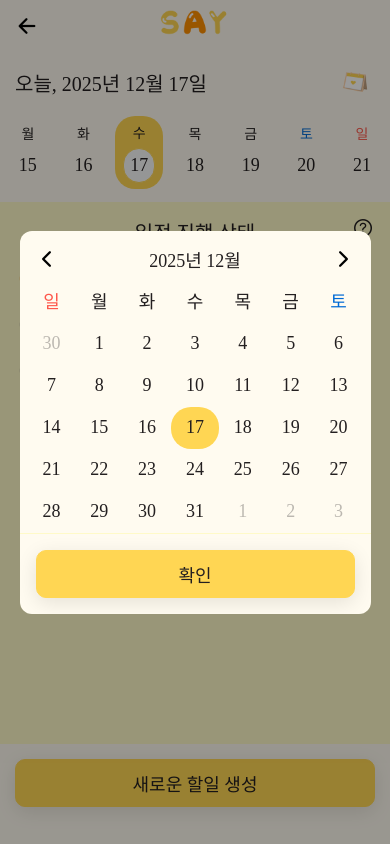
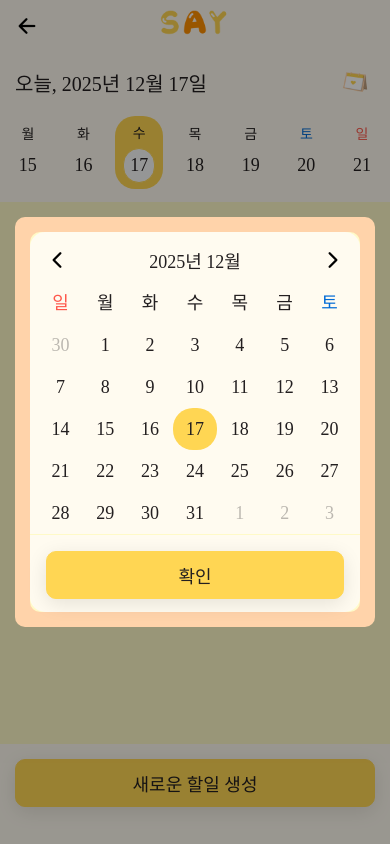
Before and after one commit to ins62o/SAY, a React Native app: screen /Calendar in a window 390 px wide. Both pictures are taken after a click on the element 355 px from the left and 82 px from the top of the page. Built offline with nearby package versions, Linux system fonts and the light colour scheme; a web font is replaced by a local one.

Commit message:
캘린더 모달 , 캐릭터 선택 모달, 기본 모달 컴포넌트화

```diff
--- /dev/null
+++ b/src/components/Modal/BaseModal.tsx
@@ -0,0 +1,83 @@
+/* React & React Native */
+import React, { ReactNode } from "react";
+import { Modal, StyleSheet, View, Pressable } from "react-native";
+
+/* Styles */
+import { COLORS } from "../../common/colors";
+
+type BaseModalProps = {
+  visible: boolean;
+  onClose: () => void;
+  children: ReactNode;
+  width?: number;
+  height?: number;
+  innerWidth?: number;
+  innerHeight?: number;
+  innerPadding?: number;
+};
+
+export default function BaseModal({
+  visible,
+  onClose,
+  children,
+  width = 300,
+  height = 300,
+  innerWidth,
+  innerHeight,
+  innerPadding = 15,
+}: BaseModalProps) {
+  return (
+    <Modal
+      transparent
+      visible={visible}
+      animationType="fade"
+      onRequestClose={onClose}
+    >
+      <View style={styles.overlay}>
+        <Pressable style={styles.backdrop} onPress={onClose} />
+
+        <View style={[styles.envelopeWrapper, { width, height }]}>
+          <View
+            style={[
+              styles.innerWrapper,
+              {
+                width: innerWidth ?? width - 30,
+                height: innerHeight ?? height - 30,
+                padding: innerPadding,
+              },
+            ]}
+          >
+            {children}
+          </View>
+        </View>
+      </View>
+    </Modal>
+  );
+}
+
+const styles = StyleSheet.create({
+  overlay: {
+    flex: 1,
+    backgroundColor: "rgba(0,0,0,0.4)",
+    justifyContent: "center",
+    alignItems: "center",
+  },
+
+  backdrop: {
+    ...StyleSheet.absoluteFillObject,
+  },
+
+  envelopeWrapper: {
+    alignItems: "center",
+    justifyContent: "center",
+    backgroundColor: COLORS.surfaceWarm,
+    borderRadius: 10,
+  },
+
+  innerWrapper: {
+    alignItems: "center",
+    justifyContent: "center",
+    backgroundColor: COLORS.surfaceSoft,
+    borderRadius: 10,
+  },
+});
--- a/src/components/Modal/CalendarModal.tsx
+++ b/src/components/Modal/CalendarModal.tsx
@@ -1,18 +1,13 @@
 /* React & React Native */
 import React, { useEffect, useMemo, useState } from "react";
-import {
-  Modal,
-  Pressable,
-  StyleSheet,
-  View,
-  TouchableOpacity,
-} from "react-native";
+import { StyleSheet, View, TouchableOpacity } from "react-native";
 
 /* Components */
 import { Ionicons } from "@expo/vector-icons";
 import { COLORS } from "../../common/colors";
 import { T18 } from "../Typography";
 import Button from "../Button";
+import BaseModal from "../Modal/BaseModal";
 
 /* Library */
 import dayjs, { Dayjs } from "dayjs";
@@ -34,13 +29,13 @@ export default function CalendarModal({
 }: CalendarType) {
   const today = dayjs();
 
-  const [currentMonth, setCurrentMonth] = useState<Dayjs>(
+  const [currentMonth, setCurrentMonth] = useState(
     selectedDate.startOf("month")
   );
   const [localSelectedDate, setLocalSelectedDate] =
     useState<Dayjs>(selectedDate);
 
-  /* 🔥 핵심: 부모 상태와 동기화 */
+  /* 부모 상태 동기화 */
   useEffect(() => {
     if (!visible) return;
 
@@ -69,18 +64,34 @@ export default function CalendarModal({
     onClose();
   };
 
+  const modalHeight = useMemo(() => {
+    const weekCount = Math.ceil(calendarDays.length / 7);
+
+    switch (weekCount) {
+      case 4:
+        return 370;
+      case 5:
+        return 410;
+      case 6:
+        return 450;
+      default:
+        return 410;
+    }
+  }, [calendarDays]);
+
   return (
-    <Modal transparent visible={visible} animationType="fade">
-      <View style={styles.overlay}>
-        <Pressable style={styles.backdrop} onPress={onClose} />
-
+    <BaseModal
+      visible={visible}
+      onClose={onClose}
+      width={360}
+      height={modalHeight}
+      innerPadding={0}
+    >
       <View style={styles.calendarBox}>
         {/* ===== Header ===== */}
         <View style={styles.header}>
           <TouchableOpacity
-              onPress={() =>
-                setCurrentMonth((prev) => prev.subtract(1, "month"))
-              }
+            onPress={() => setCurrentMonth((prev) => prev.subtract(1, "month"))}
           >
             <Ionicons name="chevron-back" size={24} />
           </TouchableOpacity>
@@ -110,7 +121,7 @@ export default function CalendarModal({
           ))}
         </View>
 
-          {/* ===== Calendar ===== */}
+        {/* ===== Days ===== */}
         <View style={styles.daysGrid}>
           {calendarDays.map((day) => {
             const isCurrentMonth = day.month() === currentMonth.month();
@@ -144,41 +155,21 @@ export default function CalendarModal({
 
         {/* ===== Footer ===== */}
         <View style={styles.footer}>
-            <Button
-              text="확인"
-              size={18}
-              style={styles.button}
-              onPress={handleConfirm}
-            />
+          <Button text="확인" size={18} onPress={handleConfirm} />
         </View>
       </View>
-      </View>
-    </Modal>
+    </BaseModal>
   );
 }
 
-/* ================= Styles ================= */
-
 const styles = StyleSheet.create({
-  overlay: {
+  calendarBox: {
     flex: 1,
-    backgroundColor: "rgba(0,0,0,0.4)",
-    justifyContent: "center",
-    alignItems: "center",
+    width: "100%",
+    backgroundColor: COLORS.background,
+    borderRadius: 15,
   },
 
-  backdrop: {
-    ...StyleSheet.absoluteFillObject,
-  },
-
-  calendarBox: {
-    width: "90%",
-    backgroundColor: COLORS.background,
-    borderRadius: 12,
-    overflow: "hidden",
-  },
-
-  /* Header */
   header: {
     flexDirection: "row",
     justifyContent: "space-between",
@@ -205,7 +196,6 @@ const styles = StyleSheet.create({
     color: COLORS.success,
   },
 
-  /* Days */
   daysGrid: {
     flexDirection: "row",
     flexWrap: "wrap",
@@ -242,15 +232,10 @@ const styles = StyleSheet.create({
     color: COLORS.textPrimary,
   },
 
-  /* Footer */
   footer: {
     marginTop: "auto",
     padding: 16,
     borderTopWidth: 1,
     borderTopColor: COLORS.surfaceSoft,
   },
-
-  button: {
-    width: "100%",
-  },
 });
--- a/src/components/Modal/ChoiceCharacterModal.tsx
+++ b/src/components/Modal/ChoiceCharacterModal.tsx
@@ -2,8 +2,6 @@
 import {
   View,
   StyleSheet,
-  Modal,
-  Pressable,
   TouchableOpacity,
   Image,
   ScrollView,
@@ -15,6 +13,7 @@ import Profile from "../Profile";
 import Button from "../Button";
 import { COLORS } from "../../common/colors";
 import { T18, T20 } from "../Typography";
+import BaseModal from "../Modal/BaseModal";
 
 /* Image */
 import onCheck from "../../../assets/icons/on-check.png";
@@ -26,17 +25,20 @@ type InviteType = {
 
 export default function ChoiceCharacterModal({ visible, onClose }: InviteType) {
   return (
-    <Modal transparent visible={visible} animationType="fade">
-      <View style={styles.overlay}>
-        <Pressable style={styles.backdrop} onPress={onClose} />
-
+    <BaseModal
+      visible={visible}
+      onClose={onClose}
+      width={320}
+      height={420}
+      innerPadding={0}
+    >
       <View style={styles.modal}>
-          {/* Header */}
+        {/* ===== Header ===== */}
         <View style={styles.header}>
           <T20>구성원 목록</T20>
         </View>
 
-          {/* List */}
+        {/* ===== List ===== */}
         <ScrollView style={styles.list} showsVerticalScrollIndicator={false}>
           {Array.from({ length: 7 }).map((_, index) => (
             <TouchableOpacity key={index} style={styles.item}>
@@ -50,48 +52,30 @@ export default function ChoiceCharacterModal({ visible, onClose }: InviteType) {
           ))}
         </ScrollView>
 
-          {/* Footer */}
+        {/* ===== Footer ===== */}
         <View style={styles.footer}>
           <Button text="확인" size={18} />
         </View>
       </View>
-      </View>
-    </Modal>
+    </BaseModal>
   );
 }
 
 const styles = StyleSheet.create({
-  /* Overlay */
-  overlay: {
+  modal: {
     flex: 1,
-    backgroundColor: "rgba(0,0,0,0.4)",
-    justifyContent: "center",
-    alignItems: "center",
+    width: "100%",
+    backgroundColor: COLORS.surfaceSoft,
+    borderRadius: 15,
   },
 
-  backdrop: {
-    ...StyleSheet.absoluteFillObject,
-  },
-
-  /* Modal */
-  modal: {
-    width: "80%",
-    maxHeight: 420,
-    backgroundColor: COLORS.surfaceSoft,
-    borderRadius: 16,
-    overflow: "hidden",
-  },
-
-  /* Header */
   header: {
     paddingVertical: 14,
     alignItems: "center",
-    backgroundColor: COLORS.surfaceSoft,
     borderBottomWidth: 2,
     borderColor: COLORS.background,
   },
 
-  /* List */
   list: {
     flexGrow: 0,
   },
@@ -120,6 +104,6 @@ const styles = StyleSheet.create({
 
   footer: {
     padding: 14,
-    backgroundColor: COLORS.background,
+    backgroundColor: COLORS.surfaceSoft,
   },
 });
```
Also changed, not shown: src/components/Modal/CreateTodoModal.tsx (added, +69 -0 lines). Lines whose indentation alone changed are shown as unchanged.
